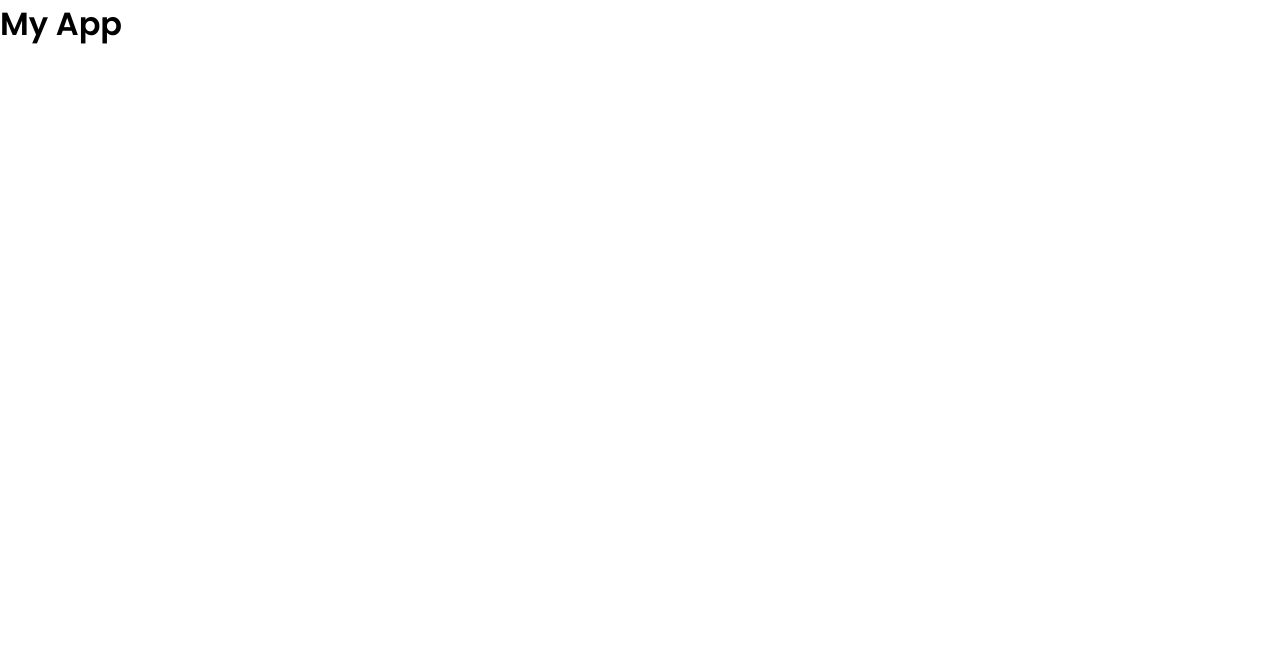
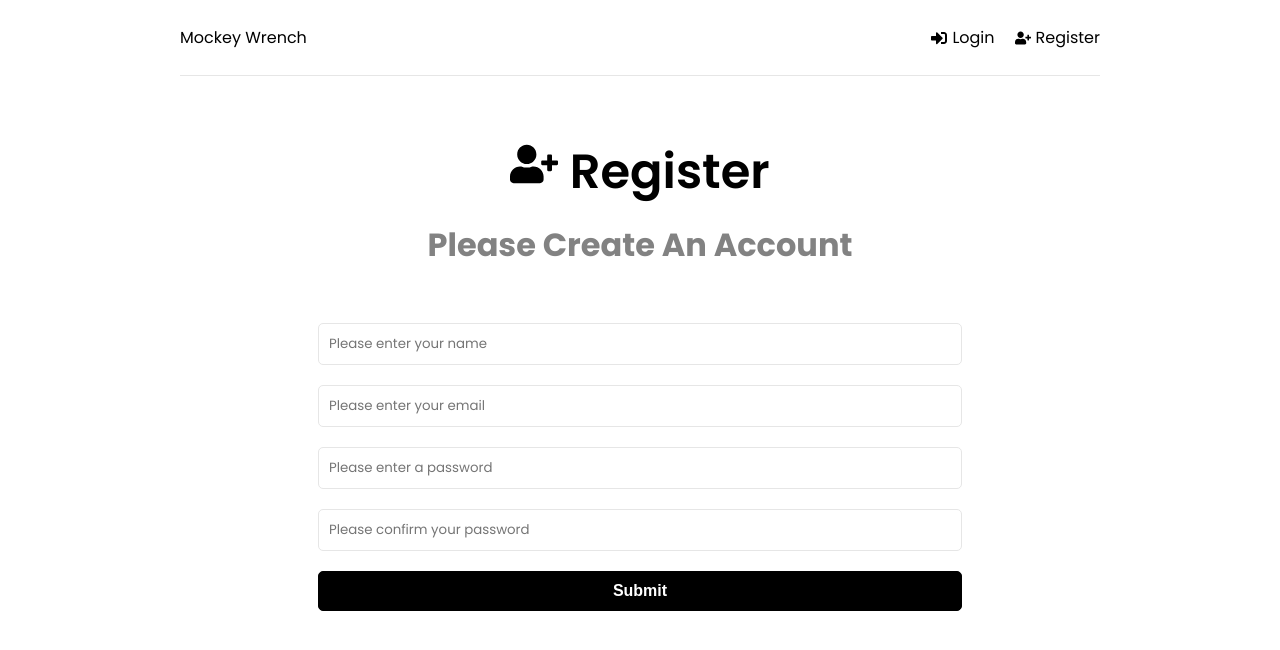
Before and after one commit to Smlcrp/capstone-project, a React (Create React App) app in the folder frontend/: page /register in a window 1280 px wide. Shown: the top 650 px of the page. Built offline with nearby package versions, Linux system fonts and the light colour scheme.

Commit message:
created register and login forms

```diff
--- a/frontend/package.json
+++ b/frontend/package.json
@@ -9,7 +9,9 @@
     "@testing-library/user-event": "^7.2.1",
     "react": "^17.0.2",
     "react-dom": "^17.0.2",
+    "react-icons": "^4.3.1",
     "react-redux": "^7.2.6",
+    "react-router-dom": "^6.2.2",
     "react-scripts": "5.0.0"
   },
   "scripts": {
--- a/frontend/src/App.js
+++ b/frontend/src/App.js
@@ -1,9 +1,24 @@
+import {BrowserRouter as Router, Routes, Route} from 'react-router-dom'
+import Dashboard from './pages/Dashboard';
+import Login from './pages/Login';
+import Register from './pages/Register';
+import Header from './components/Header';
+
 
 function App() {
   return (
-    <div>
-     <h1>My App</h1>
-    </div>
+    <>
+      <Router>
+        <div className= 'container'>
+          <Header/>
+          <Routes>
+            <Route path='/' element={<Dashboard/>}/>
+            <Route path='/login' element={<Login/>}/>
+            <Route path='/register' element={<Register/>}/>
+          </Routes>
+        </div>
+      </Router>
+    </>
   );
 }
 
--- /dev/null
+++ b/frontend/src/components/Header.jsx
@@ -0,0 +1,26 @@
+import {FaSignInAlt, FaSignOutAlt, FaUser, FaUserPlus} from 'react-icons/fa'
+import {Link} from 'react-router-dom'
+
+function Header() {
+  return (
+    <header className='header'>
+        <div className="logo">
+            <Link to='/'>Mockey Wrench</Link>
+        </div>
+        <ul>
+            <li>
+                <Link to='/login'>
+                    <FaSignInAlt/> Login
+                </Link>
+            </li>
+            <li>
+                <Link to='/register'>
+                    <FaUserPlus/> Register
+                </Link>
+            </li>
+        </ul>
+    </header>
+  )
+}
+
+export default Header
--- a/frontend/src/pages/Dashboard.jsx
+++ b/frontend/src/pages/Dashboard.jsx
@@ -0,0 +1,9 @@
+
+
+function Dashboard() {
+  return (
+    <div>Dashboard</div>
+  )
+}
+
+export default Dashboard;
--- a/frontend/src/pages/Login.jsx
+++ b/frontend/src/pages/Login.jsx
@@ -0,0 +1,62 @@
+import {useState, useEffect} from 'react';
+import {FaSignInAlt} from 'react-icons/fa';
+
+function Login() {
+    const [formData, setFormData] = useState({
+        email: '',
+        password: '',
+
+    })
+
+    const { email, password } = formData
+
+    const onChange = (e) => {
+        setFormData((prevState) => ({
+            ...prevState,
+            [e.target.name]: e.target.value
+        }))
+    }
+
+    const onSubmit = (e) => {
+        e.preventDefault()
+    }
+
+
+  return <>
+    <section className= 'heading'>
+        <h1>
+            <FaSignInAlt/> Login
+        </h1>
+        <p>Log In To Your Account</p>
+    </section>
+    <section className="form">
+        <form onSubmit={onSubmit}>
+            <div className="form-group">
+                <input
+                type='email'
+                className="form-control"
+                id='email' name='email'
+                value={email}
+                placeholder='Please enter your email'
+                onChange={onChange}
+                />
+            </div>
+            <div className="form-group">
+                <input
+                type='password'
+                className="form-control"
+                id='password' name='password'
+                value={password}
+                placeholder='Please enter your password'
+                onChange={onChange}
+                />
+            </div>
+            <div className="form-group">
+                <button type='submit' className='btn btn-block'>Submit</button>
+            </div>
+        </form>
+    </section>
+  </>
+}
+
+export default Login;
--- a/frontend/src/pages/Register.jsx
+++ b/frontend/src/pages/Register.jsx
@@ -0,0 +1,83 @@
+import {useState, useEffect} from 'react';
+import {FaUserPlus} from 'react-icons/fa';
+
+function Register() {
+    const [formData, setFormData] = useState({
+        name: '',
+        email: '',
+        password: '',
+        password2: '',
+    })
+
+    const { name, email, password, password2 } = formData
+
+    const onChange = (e) => {
+        setFormData((prevState) => ({
+            ...prevState,
+            [e.target.name]: e.target.value
+        }))
+    }
+
+    const onSubmit = (e) => {
+        e.preventDefault()
+    }
+
+
+  return <>
+    <section className= 'heading'>
+        <h1>
+            <FaUserPlus/> Register
+        </h1>
+        <p>Please Create An Account</p>
+    </section>
+    <section className="form">
+        <form onSubmit={onSubmit}>
+            <div className="form-group">
+                <input
+                type='text'
+                className="form-control"
+                id='name' name='name'
+                value={name}
+                placeholder='Please enter your name'
+                onChange={onChange}
+                />
+            </div>
+            <div className="form-group">
+                <input
+                type='email'
+                className="form-control"
+                id='email' name='email'
+                value={email}
+                placeholder='Please enter your email'
+                onChange={onChange}
+                />
+            </div>
+            <div className="form-group">
+                <input
+                type='password'
+                className="form-control"
+                id='password' name='password'
+                value={password}
+                placeholder='Please enter a password'
+                onChange={onChange}
+                />
+            </div>
+            <div className="form-group">
+                <input
+                type='password'
+                className="form-control"
+                id='password2' name='password2'
+                value={password2}
+                placeholder='Please confirm your password'
+                onChange={onChange}
+                />
+            </div>
+            <div className="form-group">
+                <button type='submit' className='btn btn-block'>Submit</button>
+            </div>
+        </form>
+    </section>
+  </>
+}
+
+export default Register;
```
Also changed, not shown: 1 other file (tests, documents, lock files or other folders).
